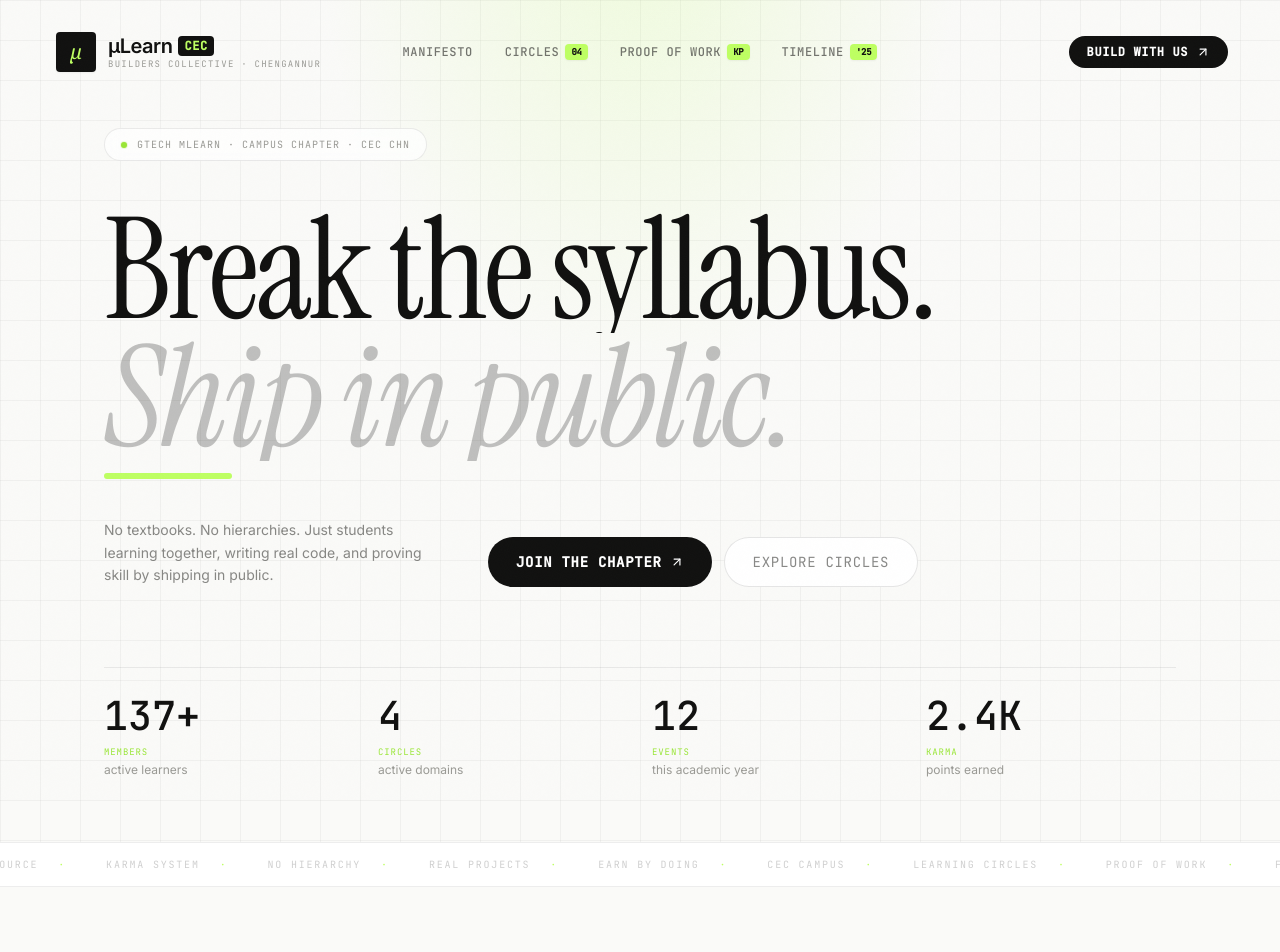
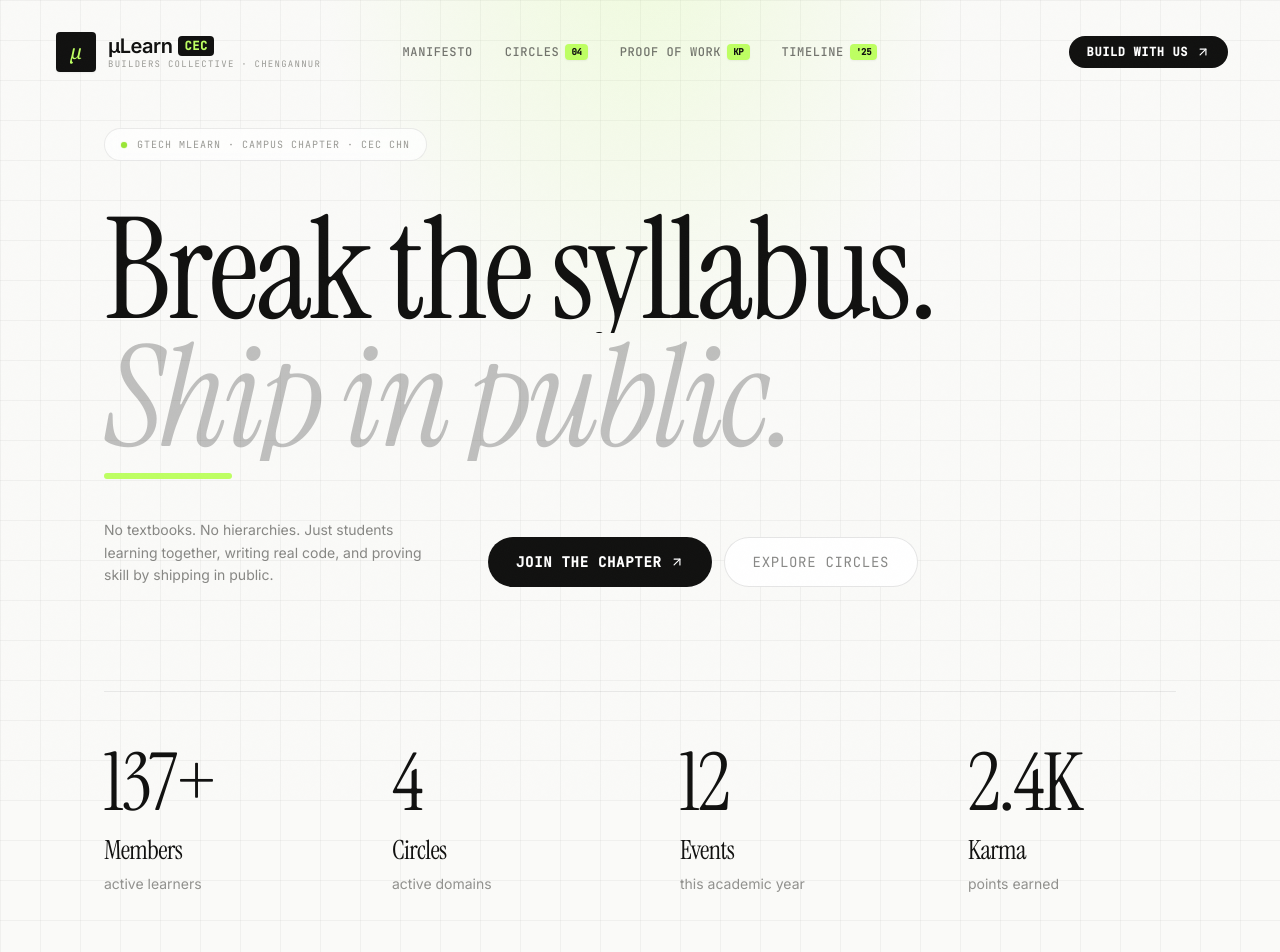
Before and after one commit to midhunmanesh01-code/mulearn-wi, a React (Vite) app: page / in a window 1280 px wide. Shown: the top 952 px of the page. Built offline with nearby package versions, Linux system fonts and the light colour scheme.

Commit message:
fix: website design3

```diff
--- a/src/App.tsx
+++ b/src/App.tsx
@@ -133,23 +133,33 @@ const Hero: React.FC = () => (
         initial={{ opacity: 0, y: 12 }}
         animate={{ opacity: 1, y: 0 }}
         transition={{ duration: 0.4, delay: 0.1 }}
-        className="mt-16 sm:mt-20"
+        className="mt-20 sm:mt-26"
       >
-        <div className="border-t border-black/[0.07] mb-7" />
-        <div className="grid grid-cols-2 sm:grid-cols-4 gap-y-8 gap-x-6">
+        <div className="border-t border-black/[0.07] pt-10 sm:pt-14">
+          <div className="grid grid-cols-2 lg:grid-cols-4 gap-y-12 gap-x-10 sm:gap-x-14 lg:gap-x-20">
             {stats.map((s, idx) => (
               <div key={s.label} className="group">
+                {/* Big bold number in Hero serif */}
                 <div>
                   <FlickerNumber
                     value={s.value}
                     delay={idx * 50}
-                  className="text-[2.5rem] font-medium leading-none"
+                    className="font-serif text-[3.25rem] sm:text-[4.25rem] lg:text-[5rem] font-normal tracking-tight leading-[0.88] text-[#111110]"
                   />
                 </div>
-              <p className="font-mono text-[9px] tracking-widest text-[#9AE637] uppercase mt-2.5 transition-colors group-hover:text-[#111110]">{s.label}</p>
-              <p className="text-xs text-[#9A9A95] mt-0.5">{s.sub}</p>
+
+                {/* Label in Hero serif */}
+                <h4 className="font-serif text-2xl sm:text-[1.65rem] text-[#111110] tracking-tight leading-snug mt-3.5">
+                  {s.label}
+                </h4>
+
+                {/* Subtitle in clean light sans */}
+                <p className="font-sans text-xs sm:text-sm text-[#3A3A37]/55 mt-1 leading-normal font-normal">
+                  {s.sub}
+                </p>
               </div>
             ))}
+          </div>
         </div>
       </motion.div>
     </div>
@@ -304,7 +314,7 @@ const Karma: React.FC = () => (
             <div className="w-10 h-10 rounded-full bg-[#BEFF62] flex items-center justify-center">
               <Zap size={18} className="text-[#111110]" />
             </div>
-            <FlickerNumber value="2.4K" delay={200} className="text-5xl font-medium leading-none" />
+            <FlickerNumber value="2.4K" delay={200} className="font-serif text-5xl leading-none" />
             <div className="flex items-center gap-1">
               {[...Array(5)].map((_, i) => (
                 <div key={i} className={`w-2 h-2 rounded-full ${i < 4 ? 'bg-[#BEFF62]' : 'bg-[#E8E8E4]'}`} />
--- a/src/components/FlickerNumber.tsx
+++ b/src/components/FlickerNumber.tsx
@@ -127,7 +127,7 @@ export const FlickerNumber: React.FC<FlickerNumberProps> = ({
     <span
       ref={ref}
       onMouseEnter={handleMouseEnter}
-      className={`inline-block font-mono tabular-nums select-none cursor-pointer text-[#111110] ${className}`}
+      className={`inline-block tabular-nums select-none cursor-pointer text-[#111110] ${className}`}
     >
       {display}
     </span>
```
Lines whose indentation alone changed are shown as unchanged.
